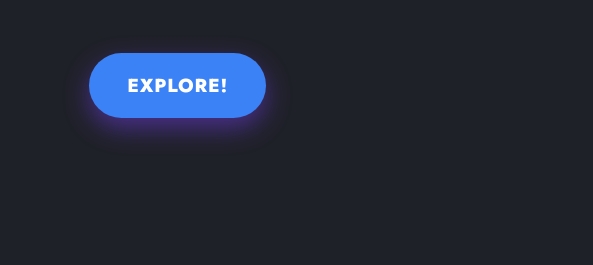
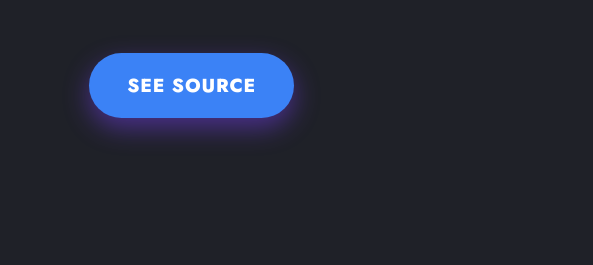
Before and after one commit to Ayanghosh-agno/healthbay, a Gatsby site: page / in a window 1280 px wide. Shown: the part 495-760 px from the top of the page, 0-593 px from the left. Built offline with nearby package versions, Linux system fonts and the light colour scheme; Gatsby itself is replaced by a stand-in of ours; grey boxes are pictures that could not be loaded.

Commit message:
updated source

```diff
--- a/src/components/FirstSection.jsx
+++ b/src/components/FirstSection.jsx
@@ -89,11 +89,11 @@ const FirstSection = ({ theme }) => (
       <SectionText>
         Keeping track of everything doesn't have to be hard. Find out how.
       </SectionText>
-      <CTA text={'Explore!'} className="desktop-only" />
+      <CTA text={'See Source'} className="desktop-only" />
     </div>
     <img src={mockups.firstSection[theme]} alt="Home and habits page" />
     <div className="mobile-only">
-      <CTA text={'Explore!'} />
+      <CTA text={'See Source'} />
     </div>
   </FirstSectionContainer>
 )
```
